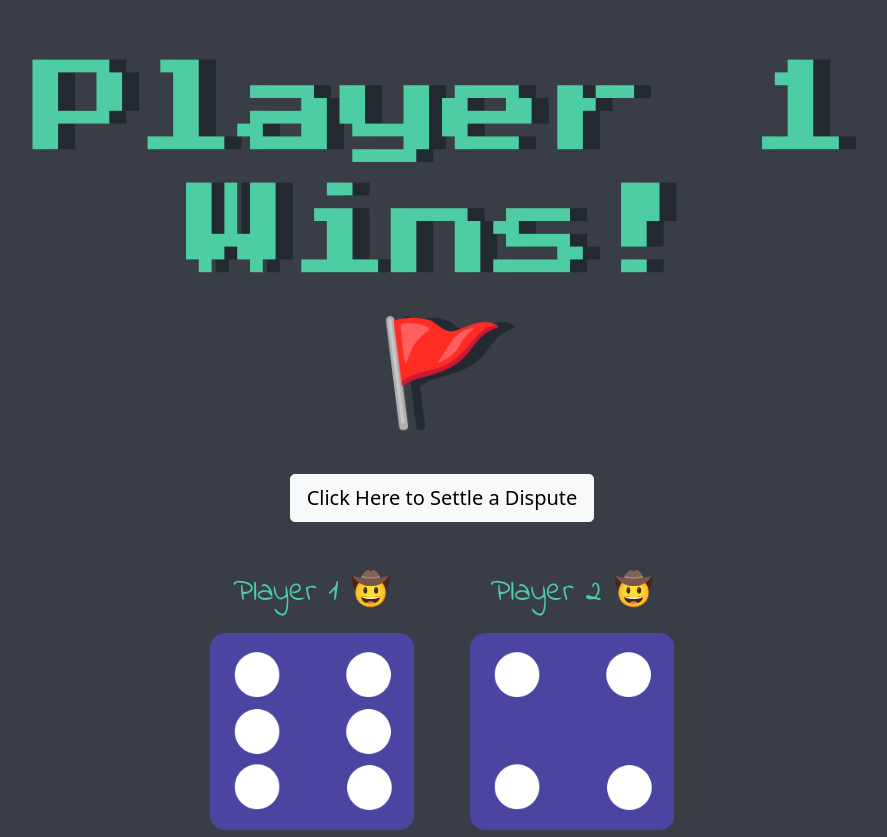
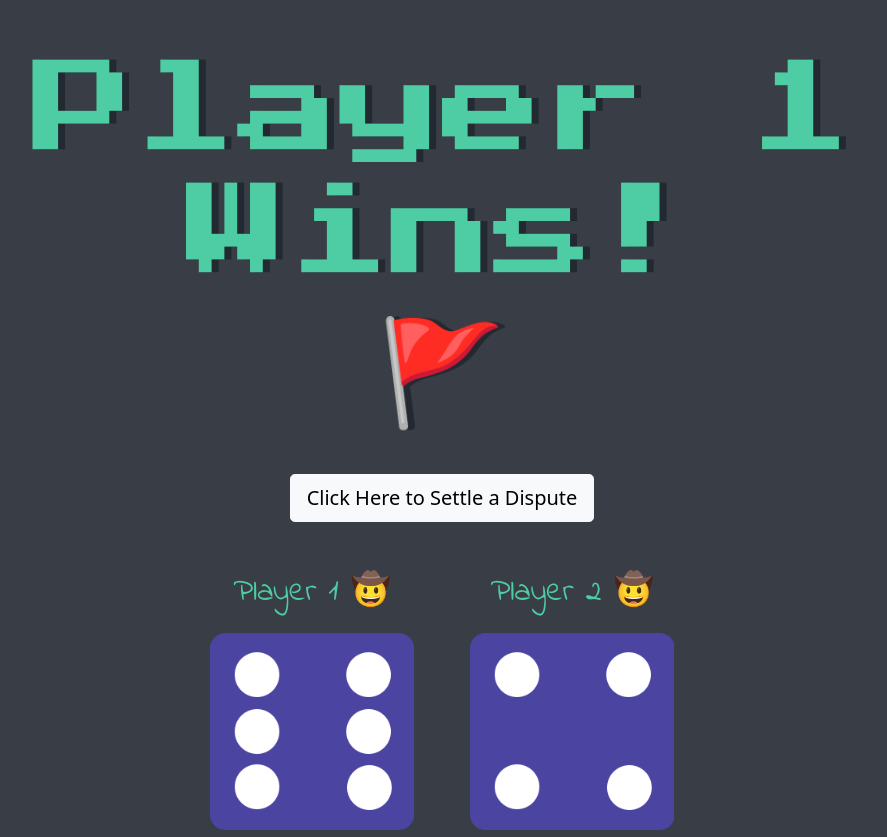
Before and after one commit to iosvaldo/Dace-Game, a plain HTML site: page index.html in a window 1280 px wide. Shown: the top 837 px of the page, without its empty margins (198-1085 px from the left). Drawn offline with nearby package versions, Linux system fonts and the light colour scheme.

Commit message:
Add files via upload

```diff
--- a/styles.css
+++ b/styles.css
@@ -23,7 +23,7 @@ body {
 h1 {
   margin-top: 50px;
   font-family: 'Press Start 2P', cursive;
-  text-shadow: 17px 0 #232931;
+  text-shadow: 7px  0 #232931;
   font-size: 8vw;
 
   color: #4ecca4;
```
